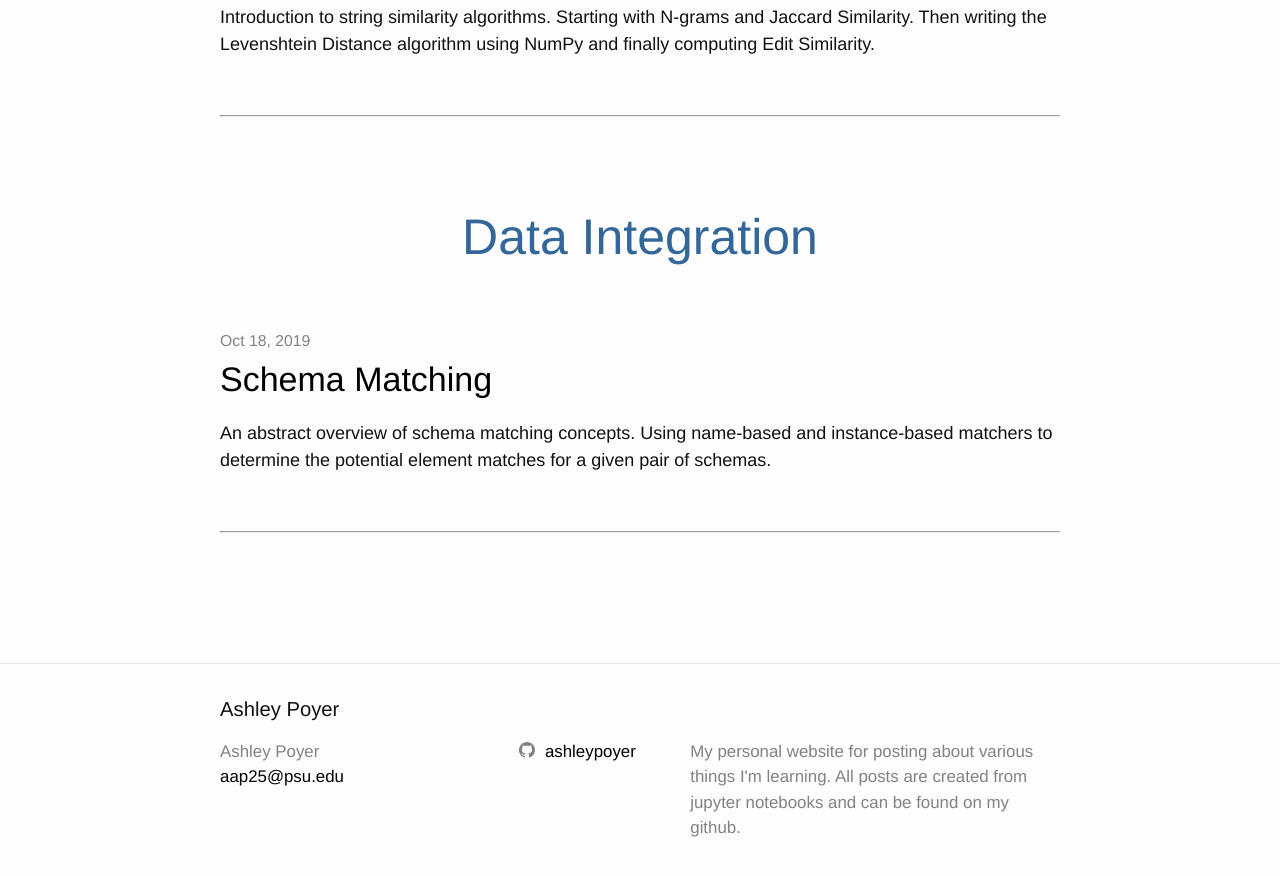
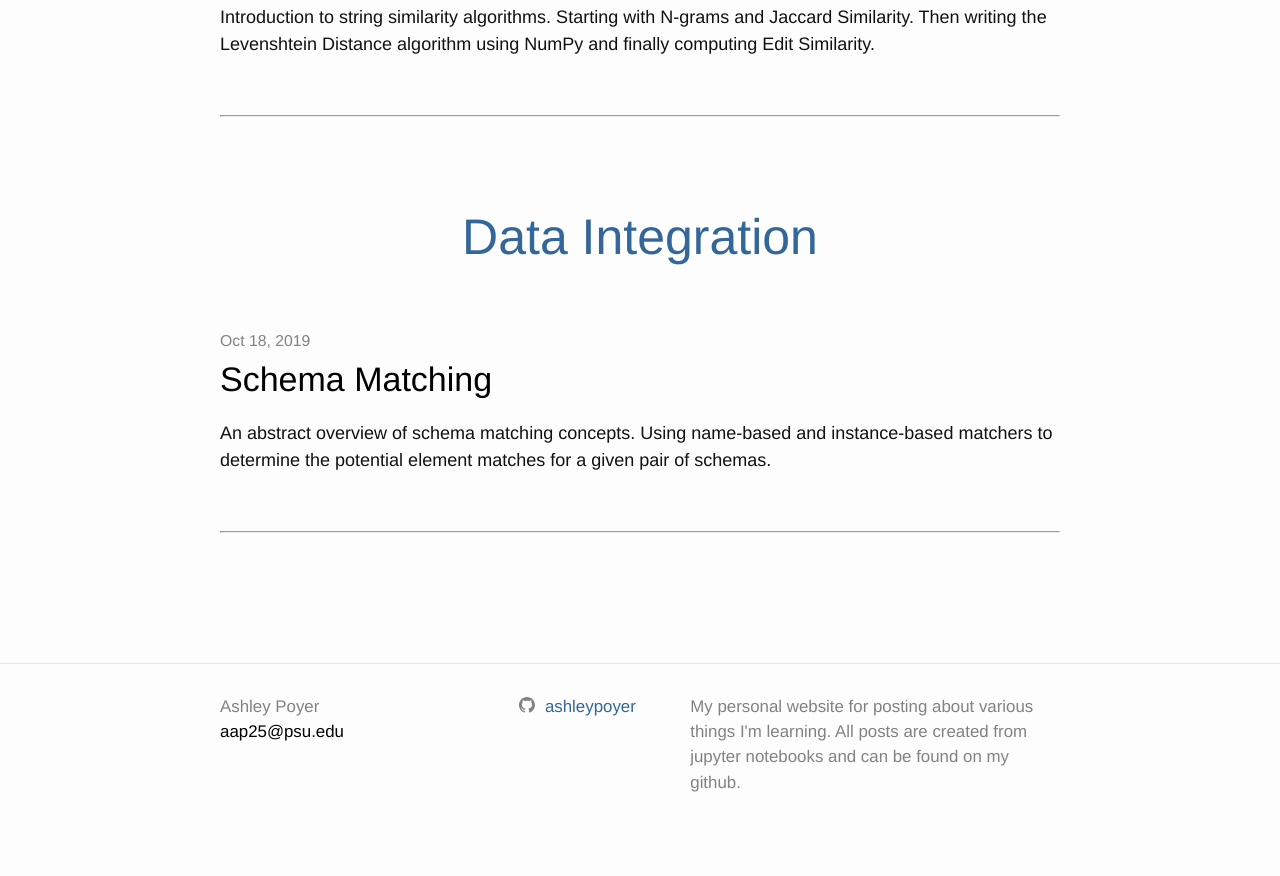
Before and after one commit to ashleypoyer/ashleypoyer.github.io, a Jekyll site: the page built from index.markdown, in a window 1280 px wide and 900 px high, scrolled down 2219 px. Shown: the top 876 px of the window. Built offline with Jekyll 4.4.1, drawn with Linux system fonts in a browser that asks for light colours; after the commit the page ends 3074 px from its top, so only the background shows below that.

Commit message:
changed social media links

```diff
--- a/_includes/footer.html
+++ b/_includes/footer.html
@@ -3,7 +3,7 @@
 
   <div class="wrapper">
 
-    <h2 class="footer-heading">{{ site.title | escape }}</h2>
+    <!-- <h2 class="footer-heading">{{ site.title | escape }}</h2> -->
 
     <div class="footer-col-wrapper">
       <div class="footer-col footer-col-1">
--- a/_includes/social.html
+++ b/_includes/social.html
@@ -2,7 +2,7 @@
   {%- if site.dribbble_username -%}<li><a href="https://dribbble.com/{{ site.dribbble_username| cgi_escape | escape }}"><svg class="svg-icon"><use xlink:href="{{ '/assets/minima-social-icons.svg#dribbble' | relative_url }}"></use></svg> <span class="username">{{ site.dribbble_username| escape }}</span></a></li>{%- endif -%}
   {%- if site.facebook_username -%}<li><a href="https://www.facebook.com/{{ site.facebook_username| cgi_escape | escape }}"><svg class="svg-icon"><use xlink:href="{{ '/assets/minima-social-icons.svg#facebook' | relative_url }}"></use></svg> <span class="username">{{ site.facebook_username| escape }}</span></a></li>{%- endif -%}
   {%- if site.flickr_username -%}<li><a href="https://www.flickr.com/photos/{{ site.flickr_username| cgi_escape | escape }}"><svg class="svg-icon"><use xlink:href="{{ '/assets/minima-social-icons.svg#flickr' | relative_url }}"></use></svg> <span class="username">{{ site.flickr_username| escape }}</span></a></li>{%- endif -%}
-  {%- if site.github_username -%}<li><a href="https://github.com/{{ site.github_username| cgi_escape | escape }}"><svg class="svg-icon"><use xlink:href="{{ '/assets/minima-social-icons.svg#github' | relative_url }}"></use></svg> <span class="username">{{ site.github_username| escape }}</span></a></li>{%- endif -%}
+  {%- if site.github_username -%}<li><a style="color: #336699;" href="https://github.com/{{ site.github_username| cgi_escape | escape }}"><svg class="svg-icon"><use xlink:href="{{ '/assets/minima-social-icons.svg#github' | relative_url }}"></use></svg> <span class="username">{{ site.github_username| escape }}</span></a></li>{%- endif -%}
   {%- if site.instagram_username -%}<li><a href="https://instagram.com/{{ site.instagram_username| cgi_escape | escape }}"><svg class="svg-icon"><use xlink:href="{{ '/assets/minima-social-icons.svg#instagram' | relative_url }}"></use></svg> <span class="username">{{ site.instagram_username| escape }}</span></a></li>{%- endif -%}
   {%- if site.linkedin_username -%}<li><a href="https://www.linkedin.com/in/{{ site.linkedin_username| cgi_escape | escape }}"><svg class="svg-icon"><use xlink:href="{{ '/assets/minima-social-icons.svg#linkedin' | relative_url }}"></use></svg> <span class="username">{{ site.linkedin_username| escape }}</span></a></li>{%- endif -%}
   {%- if site.pinterest_username -%}<li><a href="https://www.pinterest.com/{{ site.pinterest_username| cgi_escape | escape }}"><svg class="svg-icon"><use xlink:href="{{ '/assets/minima-social-icons.svg#pinterest' | relative_url }}"></use></svg> <span class="username">{{ site.pinterest_username| escape }}</span></a></li>{%- endif -%}
```
